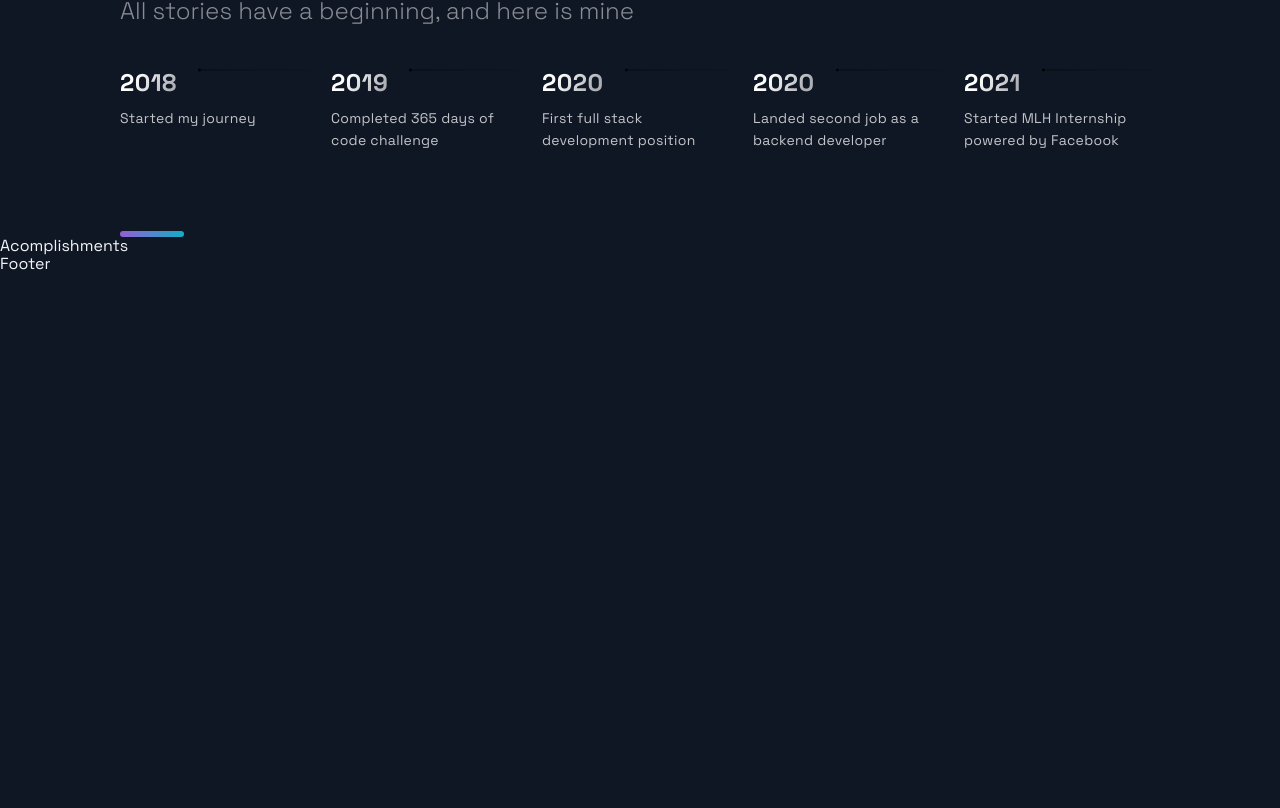
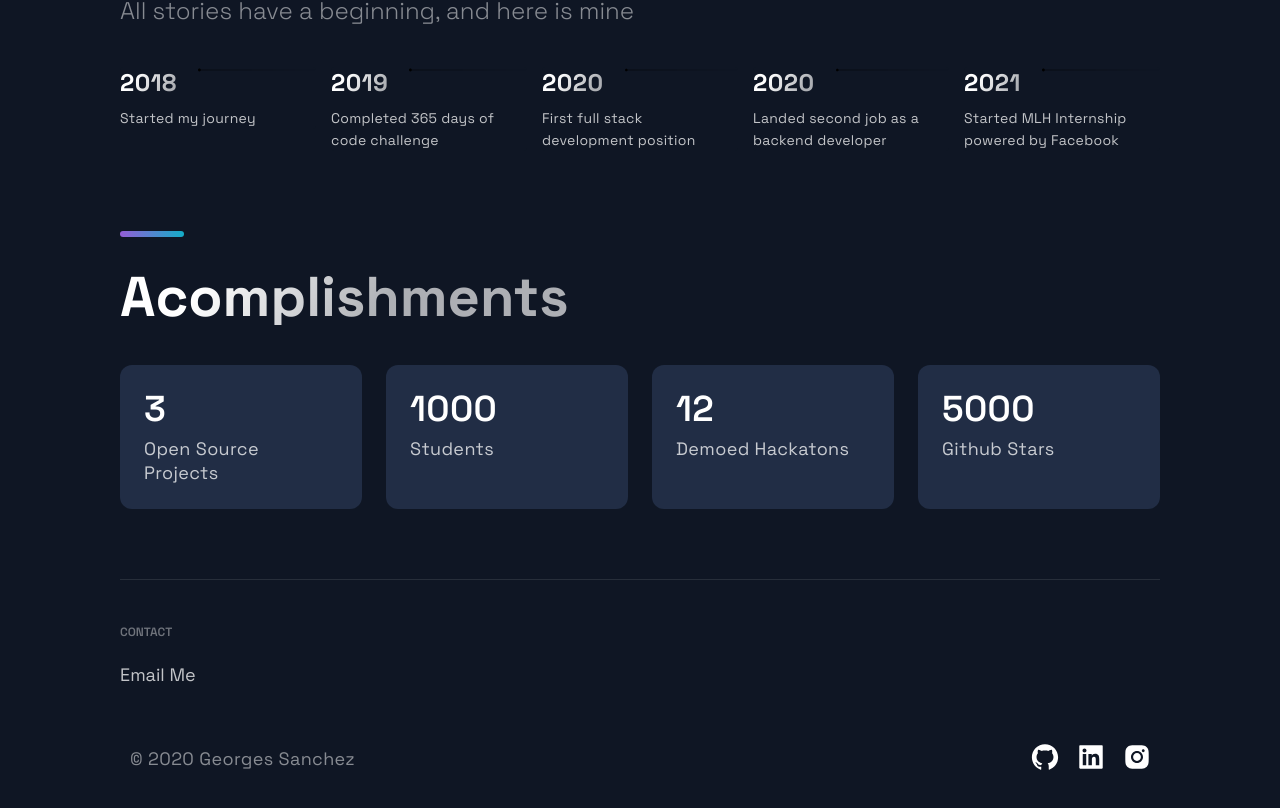
Before and after one commit to S4ND1X/GeorgeDev, a Next.js app: page / in a window 1280 px wide. Shown: the part 1986-2794 px from the top of the page. Before the commit the page ends 2260 px from the top, so only its background shows below. Built offline with nearby package versions, Linux system fonts and the light colour scheme.

Commit message:
feature accomplishment and footer done

```diff
--- a/src/components/Acomplishments/Acomplishments.js
+++ b/src/components/Acomplishments/Acomplishments.js
@@ -4,16 +4,26 @@ import { Section, SectionDivider, SectionTitle } from '../../styles/GlobalCompon
 import { Box, Boxes, BoxNum, BoxText } from './AcomplishmentsStyles';
 
 const data = [
-  { number: 20, text: 'Open Source Projects'},
+  { number: 3, text: 'Open Source Projects' },
   { number: 1000, text: 'Students', },
-  { number: 1900, text: 'Github Followers', },
+  { number: 12, text: 'Demoed Hackatons', },
   { number: 5000, text: 'Github Stars', }
 ];
 
 const Acomplishments = () => (
-  <div>
-    Acomplishments
-  </div>
+
+  <Section>
+    <SectionTitle>Acomplishments</SectionTitle>
+    <Boxes>
+      {data.map((item, index) => (
+        <Box key={index}>
+          <BoxNum>{item.number}</BoxNum>
+          <BoxText>{item.text}</BoxText>
+        </Box>
+      ))}
+    </Boxes>
+  </Section>
+
 );
 
 export default Acomplishments;
--- a/src/components/Footer/Footer.js
+++ b/src/components/Footer/Footer.js
@@ -6,9 +6,31 @@ import { CompanyContainer, FooterWrapper, LinkColumn, LinkItem, LinkList, LinkTi
 
 const Footer = () => {
   return (
-    <div>
-      Footer
-    </div>
+    <FooterWrapper>
+      <LinkList>
+        <LinkColumn>
+          <LinkTitle>
+            Contact
+          </LinkTitle>
+          <LinkItem href="mailto:georgesanchez.diazjr@gmail.com">Email Me
+          </LinkItem>
+        </LinkColumn>
+      </LinkList>
+      <SocialContainer>
+        <CompanyContainer>
+          <Slogan> &copy; 2020 Georges Sanchez</Slogan>
+        </CompanyContainer>
+        <SocialIcons href="">
+          <AiFillGithub size="3rem" />
+        </SocialIcons>
+        <SocialIcons href="">
+          <AiFillLinkedin size="3rem" />
+        </SocialIcons>
+        <SocialIcons href="">
+          <AiFillInstagram size="3rem" />
+        </SocialIcons>
+      </SocialContainer>
+    </FooterWrapper>
   );
 };
 
```
